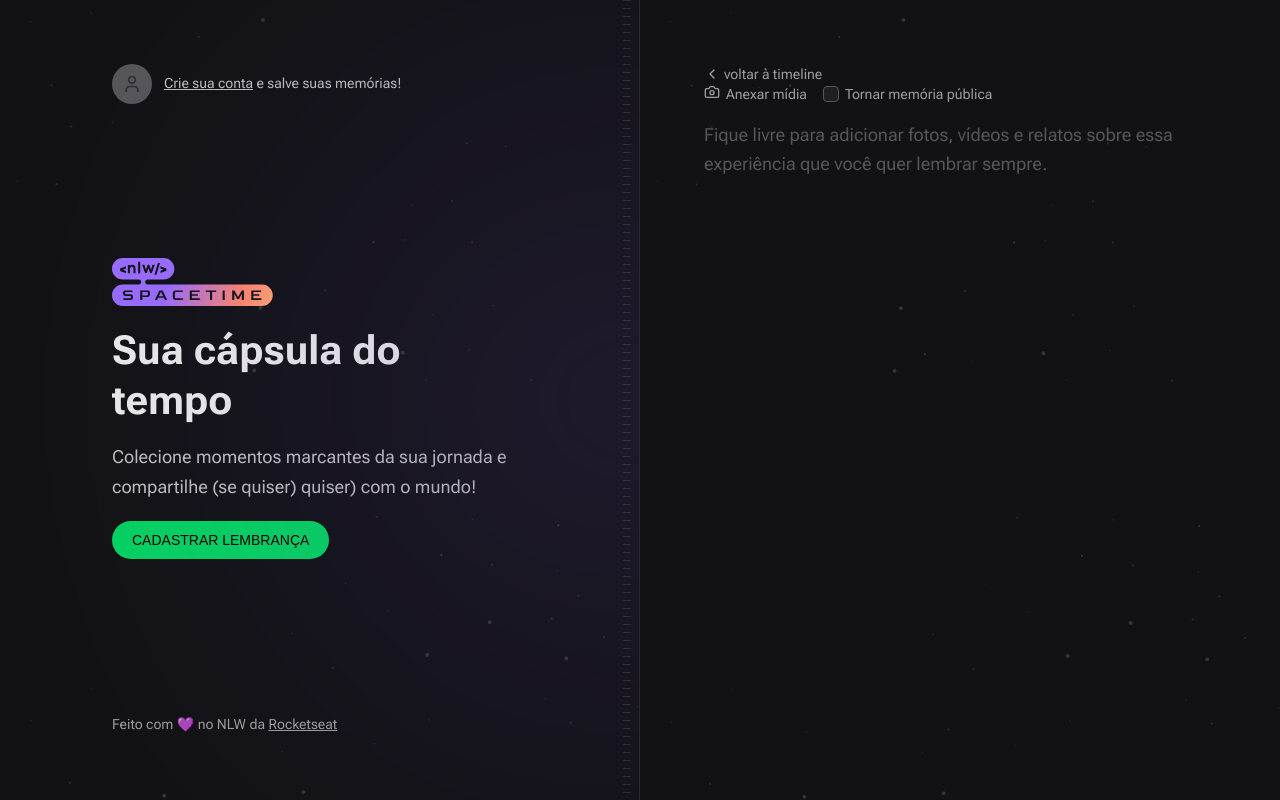
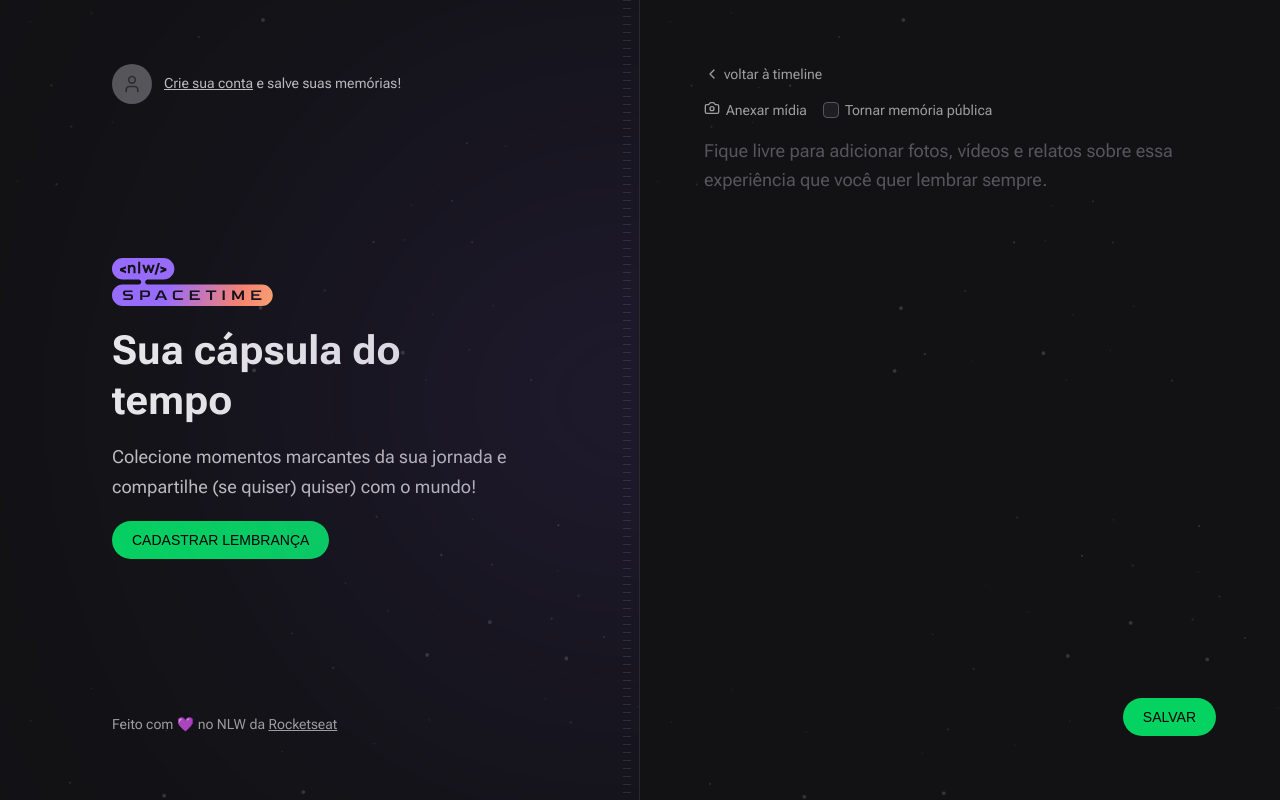
Before and after one commit to psabanae/nlw-spacetime, a Next.js app in the folder web/: page /memories/new in a window 1280 px wide. Built offline with nearby package versions, Linux system fonts and the light colour scheme; no server answers; a web font is replaced by a local one.

Commit message:
Added insert memory on the frontend

```diff
--- a/web/package.json
+++ b/web/package.json
@@ -16,6 +16,7 @@
     "axios": "^1.4.0",
     "eslint": "8.40.0",
     "eslint-config-next": "13.4.2",
+    "js-cookie": "^3.0.5",
     "jwt-decode": "^3.1.2",
     "lucide-react": "^0.216.0",
     "next": "13.4.2",
@@ -28,6 +29,7 @@
   "devDependencies": {
     "@rocketseat/eslint-config": "^1.2.0",
     "@tailwindcss/forms": "^0.5.3",
+    "@types/js-cookie": "^3.0.3",
     "prettier-plugin-tailwindcss": "^0.3.0"
   }
 }
--- a/web/src/app/components/EmptyMemories.tsx
+++ b/web/src/app/components/EmptyMemories.tsx
@@ -3,7 +3,7 @@
     <div className="flex flex-1 items-center justify-center">
       <p className="w-[360px]  text-center leading-relaxed">
         Você ainda não registrou nenhuma lembrança, comece a{' '}
-        <a href="" className="underline hover:text-gray-50">
+        <a href="/memories/new" className="underline hover:text-gray-50">
           criar agora
         </a>
       </p>
--- /dev/null
+++ b/web/src/app/components/MediaPicker.tsx
@@ -0,0 +1,40 @@
+'use client'
+
+import { ChangeEvent, useState } from 'react'
+
+export function MediaPicker() {
+  const [preview, setPreview] = useState<string | null>(null)
+
+  function onFileSelected(event: ChangeEvent<HTMLInputElement>) {
+    const { files } = event.target
+
+    if (!files) {
+      return
+    }
+
+    const previewUrl = URL.createObjectURL(files[0])
+    setPreview(previewUrl)
+  }
+
+  return (
+    <>
+      <input
+        onChange={onFileSelected}
+        name="coverUrl"
+        type="file"
+        id="media"
+        accept="image/*"
+        className="invisible h-0 w-0"
+      />
+
+      {preview && (
+        // eslint-disable-next-line
+        <img
+          src={preview}
+          alt=""
+          className="aspect-video w-full rounded-lg object-cover"
+        />
+      )}
+    </>
+  )
+}
--- /dev/null
+++ b/web/src/app/components/NewMemoryForm.tsx
@@ -0,0 +1,92 @@
+'use client'
+
+import { Camera } from 'lucide-react'
+import { MediaPicker } from './MediaPicker'
+import { FormEvent } from 'react'
+import Cookie from 'js-cookie'
+import { api } from '@/lib/api'
+import { useRouter } from 'next/navigation'
+
+export function NewMemoryForm() {
+  const router = useRouter()
+
+  async function handleCreateMemory(event: FormEvent<HTMLFormElement>) {
+    event.preventDefault()
+
+    const formData = new FormData(event.currentTarget)
+
+    const fileToUpload = formData.get('coverUrl')
+
+    let coverUrl = ''
+
+    if (fileToUpload) {
+      const uploadFormData = new FormData()
+      uploadFormData.set('file', fileToUpload)
+
+      const uploadResponse = await api.post('/upload', uploadFormData)
+
+      coverUrl = uploadResponse.data.fileUrl
+    }
+
+    const token = Cookie.get('token')
+
+    await api.post(
+      '/memories',
+      {
+        coverUrl,
+        content: formData.get('content'),
+        isPublic: formData.get('isPublic'),
+      },
+      {
+        headers: {
+          Authorization: `Bearer ${token}`,
+        },
+      },
+    )
+    router.push('/')
+  }
+
+  return (
+    <form onSubmit={handleCreateMemory} className="flex flex-1 flex-col gap-2">
+      <div className="flex items-center gap-4">
+        <label
+          htmlFor="media"
+          className="flex cursor-pointer gap-1.5 text-sm text-gray-200 hover:text-gray-100"
+        >
+          <Camera className="h-4 w-4" />
+          Anexar mídia
+        </label>
+
+        <label
+          htmlFor="isPublic"
+          className="flex items-center gap-1.5 text-sm text-gray-200 hover:text-gray-100"
+        >
+          <input
+            type="checkbox"
+            name="isPublic"
+            id="isPublic"
+            value="true"
+            className="h-4 w-4 rounded border-gray-400 bg-gray-700 text-purple-500"
+          />
+          Tornar memória pública
+        </label>
+      </div>
+
+      <MediaPicker />
+
+      <textarea
+        name="content"
+        spellCheck={false}
+        className="w-full flex-1 resize-none rounded border-0 bg-transparent p-0 text-lg leading-relaxed text-gray-100 placeholder:text-gray-400 focus:ring-0"
+        placeholder="Fique livre para adicionar fotos, vídeos e relatos sobre essa experiência que você quer lembrar sempre."
+      />
+
+      <button
+        type="submit"
+        className="inline-block self-end rounded-full bg-green-500 px-5 py-3 font-alt text-sm uppercase leading-none text-black hover:bg-green-600"
+      >
+        Salvar
+      </button>
+    </form>
+  )
+}
--- a/web/src/app/memories/new/page.tsx
+++ b/web/src/app/memories/new/page.tsx
@@ -1,9 +1,10 @@
-import { Camera, ChevronLeft } from 'lucide-react'
+import { NewMemoryForm } from '@/app/components/NewMemoryForm'
+import { ChevronLeft } from 'lucide-react'
 import Link from 'next/link'
 
 export default function NewMemory() {
   return (
-    <div className="gatp-4 flex flex-1 flex-col">
+    <div className="flex flex-1 flex-col gap-4">
       <Link
         href="/"
         className="flex items-center gap-1 text-sm text-gray-200 hover:text-gray-100"
@@ -12,40 +13,7 @@
         voltar à timeline
       </Link>
 
-      <form className="flex flex-1 flex-col gap-2">
-        <div className="flex items-center gap-4">
-          <label
-            htmlFor="media"
-            className="flex cursor-pointer gap-1.5 text-sm text-gray-200 hover:text-gray-100"
-          >
-            <Camera className="h-4 w-4" />
-            Anexar mídia
-          </label>
-
-          <label
-            htmlFor="isPublic"
-            className="flex items-center gap-1.5 text-sm text-gray-200 hover:text-gray-100"
-          >
-            <input
-              type="checkbox"
-              name="isPublic"
-              id="isPublic"
-              value="true"
-              className="h-4 w-4 rounded border-gray-400 bg-gray-700 text-purple-500"
-            />
-            Tornar memória pública
-          </label>
-        </div>
-
-        <input type="file" id="media" className="invisible h-0 w-0" />
-
-        <textarea
-          name="content"
-          spellCheck={false}
-          className="w-full flex-1 resize-none rounded border-0 bg-transparent p-0 text-lg leading-relaxed text-gray-100 placeholder:text-gray-400 focus:ring-0"
-          placeholder="Fique livre para adicionar fotos, vídeos e relatos sobre essa experiência que você quer lembrar sempre."
-        />
-      </form>
+      <NewMemoryForm />
     </div>
   )
 }
```
Also changed, not shown: 2 other files (tests, documents, lock files or other folders).
